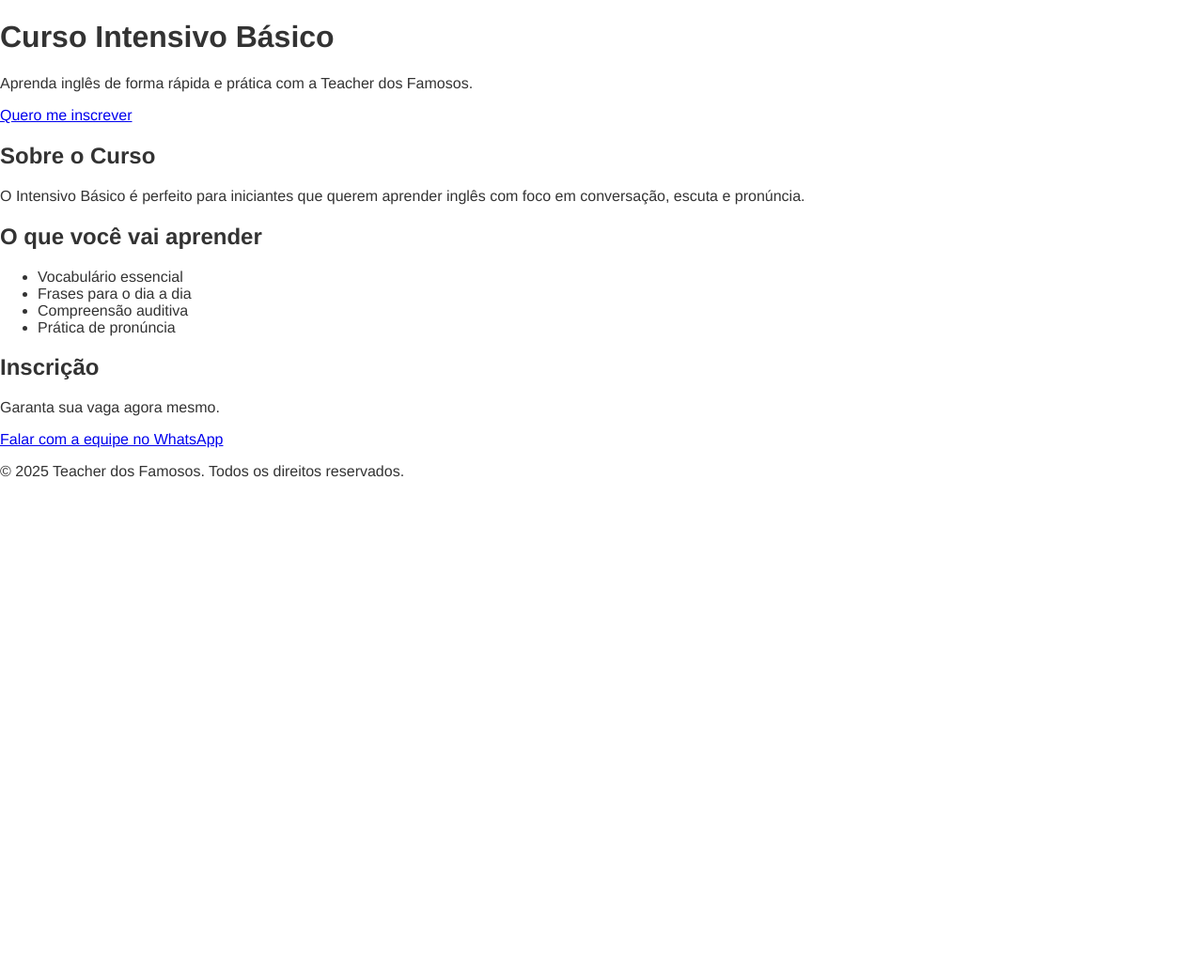
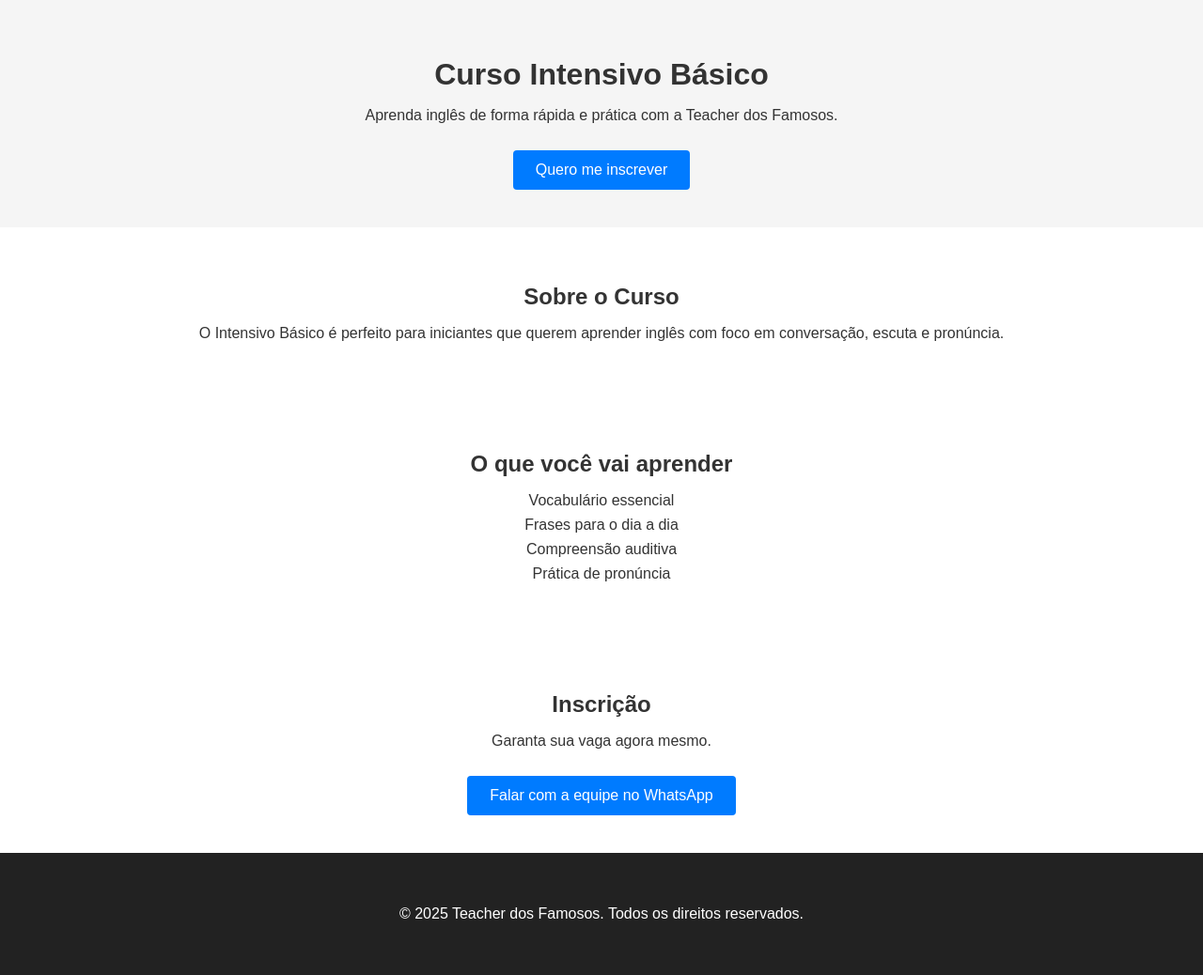
Before and after one commit to brunnobno/teste-lp, a PHP site: page / in a window 1280 px wide. Shown: the whole page at 94% size. Before the commit the page ends 508 px from the top, so only its background shows below. Run offline with PHP 8.4, Linux system fonts and the light colour scheme.

Commit message:
Atualizar style.css com visual correto

```diff
--- a/style.css
+++ b/style.css
@@ -1,72 +1,44 @@
 body {
-    margin: 0;
-    font-family: 'Helvetica Neue', Helvetica, Arial, sans-serif;
-    background-color: #ffffff;
-    color: #333;
+  font-family: Arial, sans-serif;
+  margin: 0;
+  padding: 0;
+  background-color: #fff;
+  color: #333;
 }
 
-.header {
-    padding: 20px;
-    text-align: center;
-    background-color: #fff;
-    box-shadow: 0 2px 4px rgba(0,0,0,0.1);
+header, section, footer {
+  padding: 40px;
+  text-align: center;
 }
 
-.hero {
-    text-align: center;
-    padding: 40px 20px;
+header {
+  background: #f5f5f5;
 }
 
-.hero img {
-    width: 100%;
-    max-width: 800px;
-    height: auto;
-    margin-top: 20px;
-    border-radius: 10px;
+h1, h2 {
+  margin-bottom: 16px;
 }
 
-.benefits {
-    padding: 40px 20px;
-    text-align: center;
+.btn {
+  display: inline-block;
+  padding: 12px 24px;
+  background-color: #007bff;
+  color: #fff;
+  text-decoration: none;
+  border-radius: 4px;
+  margin-top: 12px;
 }
 
-.benefit-item {
-    display: inline-block;
-    margin: 20px;
-    width: 200px;
+ul {
+  list-style-type: none;
+  padding: 0;
 }
 
-.benefit-item img {
-    width: 100%;
-    height: auto;
-    border-radius: 10px;
-    margin-bottom: 10px;
+ul li {
+  margin: 8px 0;
 }
 
-.cta {
-    background-color: #f7f7f7;
-    text-align: center;
-    padding: 40px 20px;
+footer {
+  background: #222;
+  color: #fff;
 }
-
-.cta button {
-    background-color: #007BFF;
-    color: white;
-    border: none;
-    padding: 15px 30px;
-    font-size: 18px;
-    border-radius: 5px;
-    cursor: pointer;
-}
-
-.cta button:hover {
-    background-color: #0056b3;
-}
-
-.footer {
-    text-align: center;
-    padding: 20px;
-    font-size: 14px;
-    color: #777;
-    background-color: #f1f1f1;
-}
```
